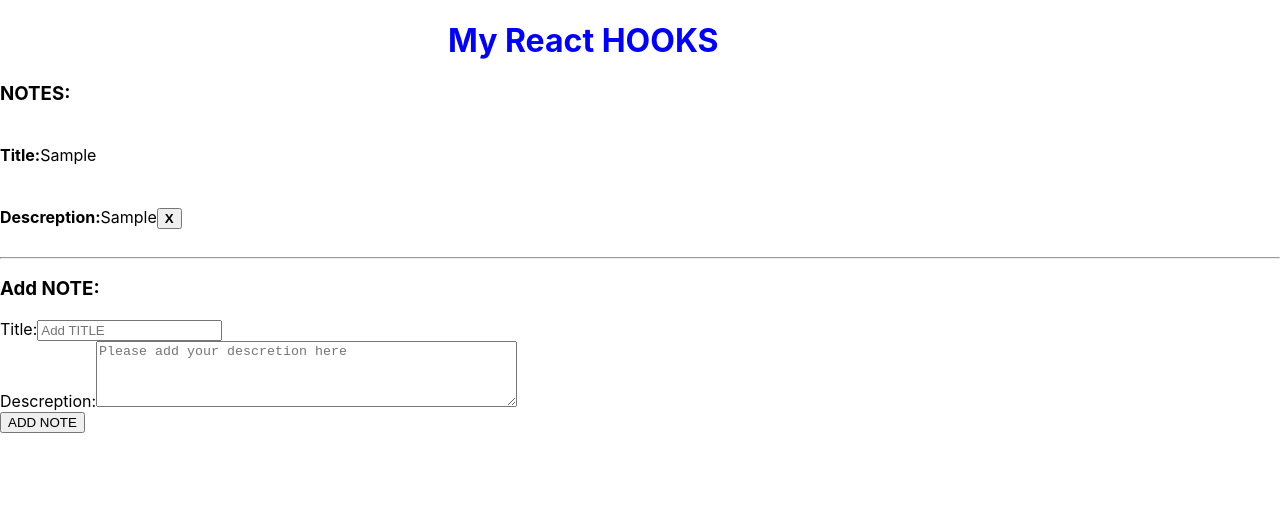
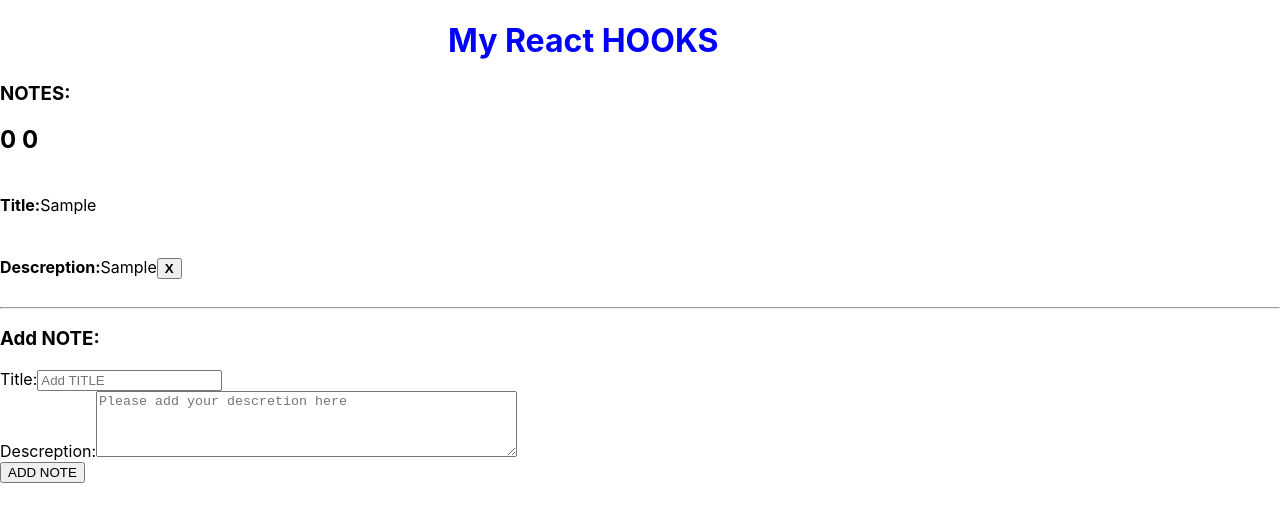
Before and after one commit to aviboot92/react-Hooks, a React (Create React App) app: page / in a window 1280 px wide. Both pictures are taken after typing "Sample", "Sample" into the empty fields and a click on the button "ADD NOTE". Shown: the top 522 px of the page. Built offline with nearby package versions, Linux system fonts and the light colour scheme.

Commit message:
Custom hook - useMousePosition is added successfully

```diff
--- a/src/components/Note.jsx
+++ b/src/components/Note.jsx
@@ -1,5 +1,6 @@
 import React, {useContext} from 'react';
 import NotesContext from '../contexts/notes-context';
+import useMousePosition from './../hooks/useMousePosition';
 
 /**
 * @author VAK
@@ -7,11 +8,12 @@ import NotesContext from '../contexts/notes-context';
 **/
 
 const Note = ({note, deleteNote}) => {
-
     const {notesDispatch} = useContext(NotesContext);
+    const position = useMousePosition();
 
     return (
         <div>
+            <h2>{position.x} {position.y}</h2>
             <h4 style={{
                 display: "inline-block"
             }}>Title:
--- /dev/null
+++ b/src/hooks/useMousePosition.js
@@ -0,0 +1,18 @@
+import {useState, useEffect} from 'react';
+
+const useMousePosition = () =>{
+    const initialState = {x:0 , y:0}
+    const [position, setposition] = useState(initialState);
+
+    useEffect(() => {
+        const positionFunction = (e) => setposition({x: e.pageX, y:e.pageY});
+        document.addEventListener('mousemove', positionFunction);
+        return () => {
+            document.removeEventListener('mousemove', positionFunction)
+        }
+    }, []);
+
+    return position;
+}
+
+export {useMousePosition as default};
--- a/src/reducers/notes-reducer.js
+++ b/src/reducers/notes-reducer.js
@@ -2,6 +2,7 @@ export default (state, action) =>{
     switch(action.type){
       case "GET_NOTES":{
         return [...action.notes];
+        break;
       }
 
       case 'ADD_NOTE':{
```
